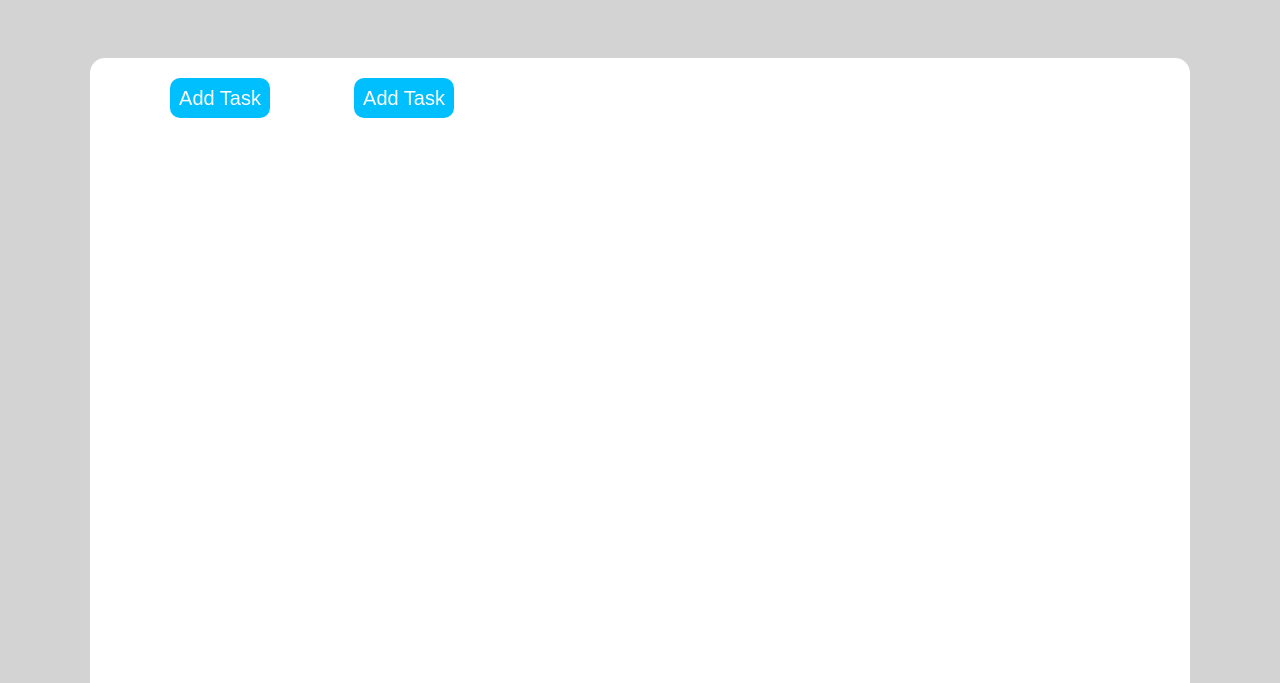
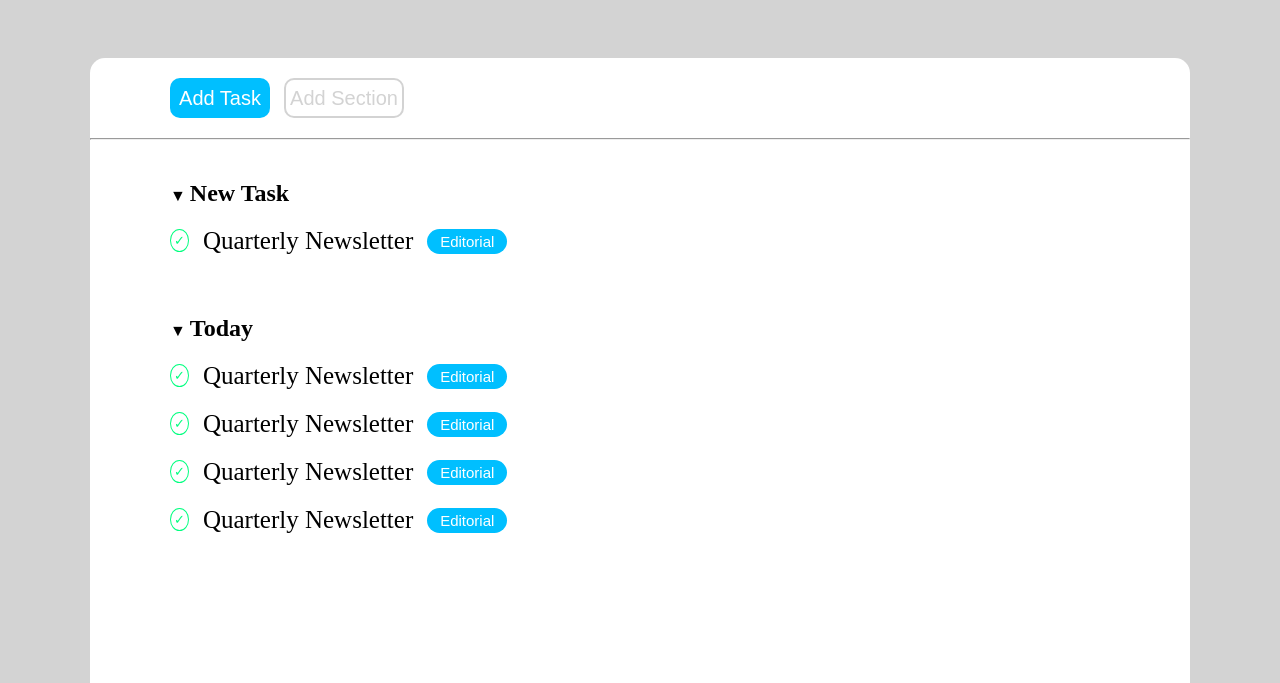
Before and after one commit to Franpan94/html-css-toboolist, a plain HTML site: page index.html in a window 1280 px wide. Shown: the part 117-800 px from the top of the page. Drawn offline with Linux system fonts and the light colour scheme.

Commit message:
secondo commit

```diff
--- a/css/style.css
+++ b/css/style.css
@@ -24,7 +24,7 @@
 
 main{
     background-color: lightgray;
-    height: 800px;
+    height: 1200px;
     padding-top: 60px;
 }
 
@@ -32,7 +32,7 @@ main{
     width: 1100px;
     background-color: white;
     margin: auto;
-    height: 700px;
+    height: 1000px;
     border-radius: 15px;
 }
 
@@ -47,3 +47,66 @@ main{
     border: 0;
     color: white;
 }
+
+.bottonedue{
+    margin-top: 20px;
+    margin-left: 10px;
+    width: 120px;
+    font-size: 20px;
+    height: 40px;
+    border-radius: 10px;
+    background-color: white;
+    border: 2px solid lightgray;
+    color: lightgray;
+}
+
+.linea{
+    color: lightgray;
+    margin-top: 20px;
+}
+
+.titolodue{
+    display: inline-block;
+}
+
+.contenitoretre{
+    margin-left: 80px;
+    margin-top: 40px;
+}
+
+.spunta{
+    border: 1px solid springgreen;
+    color:springgreen;
+    border-radius: 55%;
+    padding: 3px;
+    font-size: 13px;
+    margin-bottom: 10px;
+}
+
+.contenitorequattro{
+    margin-left: 80px;
+    margin-top: 20px;
+}
+
+.sottotitolo{
+    margin-left: 10px;
+    font-size: 25px;
+    vertical-align: middle;
+}
+
+.bottonetre{
+    vertical-align: middle;
+    margin-left: 10px;
+    width: 80px;
+    font-size: 15px;
+    height: 25px;
+    border-radius: 15px;
+    background-color: deepskyblue;
+    border: 0;
+    color: white;
+}
+
+.contenitorecinque{
+    margin-left: 80px;
+    margin-top: 60px;
+}
--- a/index.html
+++ b/index.html
@@ -17,7 +17,39 @@
     <main>
         <div class="contenitoredue">
            <button class="bottoneuno">Add Task</button>
-           <button class="bottoneuno">Add Task</button>
+           <button class="bottonedue">Add Section</button>
+           <hr class="linea">
+           <div class="contenitoretre">
+             <span>&#x25BC;</span> <h2 class="titolodue">New Task</h2>
+           </div>
+           <div class="contenitorequattro">
+              <span class="spunta">&check;</span>
+              <span class="sottotitolo">Quarterly Newsletter</span>
+              <button class="bottonetre">Editorial</button>
+           </div>
+           <div class="contenitorecinque">
+              <span>&#x25BC;</span> <h2 class="titolodue">Today</h2>
+           </div>
+          <div class="contenitorequattro">
+              <span class="spunta">&check;</span>
+              <span class="sottotitolo">Quarterly Newsletter</span>
+              <button class="bottonetre">Editorial</button>
+          </div>
+          <div class="contenitorequattro">
+            <span class="spunta">&check;</span>
+            <span class="sottotitolo">Quarterly Newsletter</span>
+            <button class="bottonetre">Editorial</button>
+        </div>
+        <div class="contenitorequattro">
+            <span class="spunta">&check;</span>
+            <span class="sottotitolo">Quarterly Newsletter</span>
+            <button class="bottonetre">Editorial</button>
+        </div>
+        <div class="contenitorequattro">
+            <span class="spunta">&check;</span>
+            <span class="sottotitolo">Quarterly Newsletter</span>
+            <button class="bottonetre">Editorial</button>
+        </div>
         </div>
     </main>
 </body>
```
